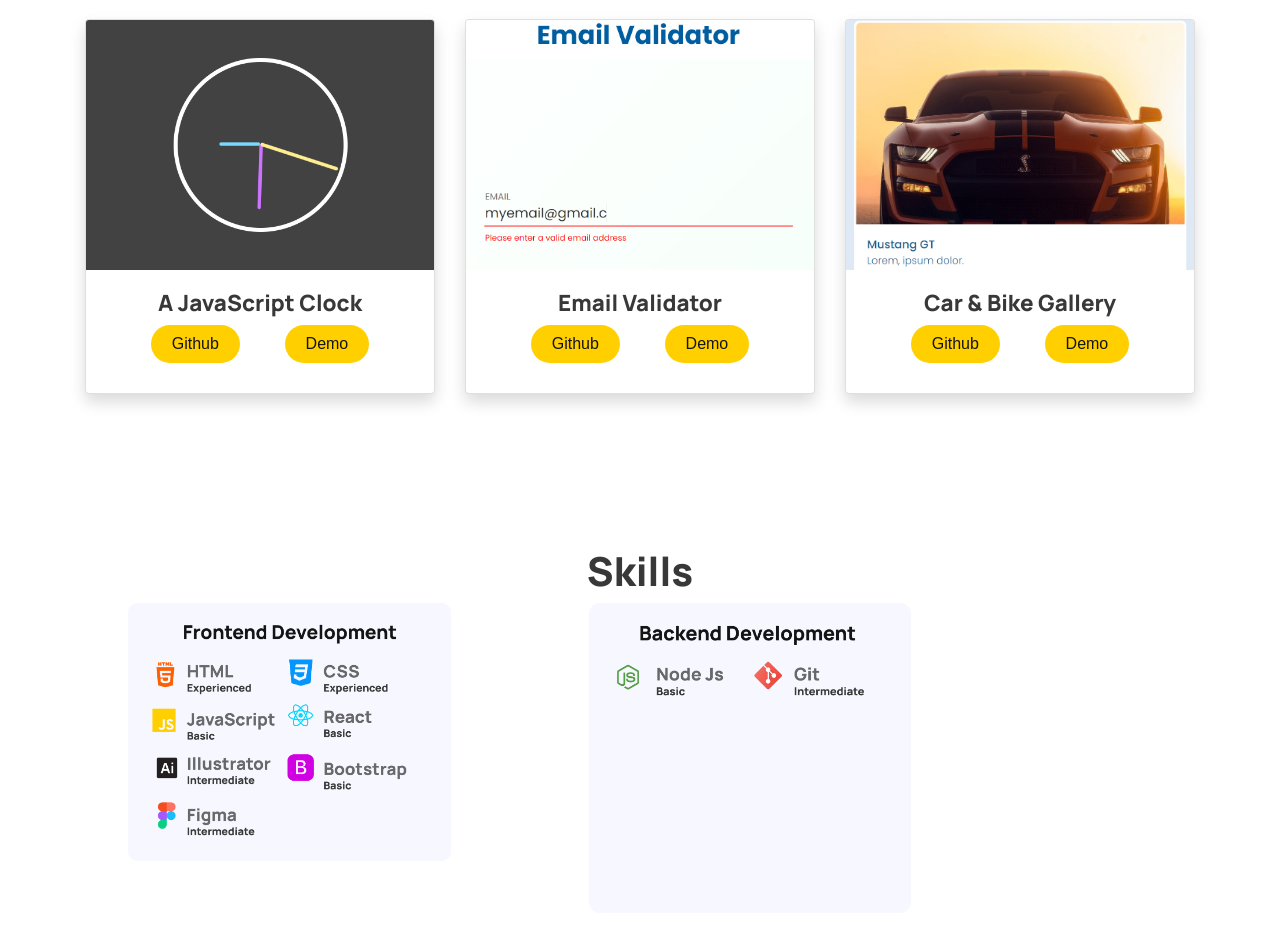
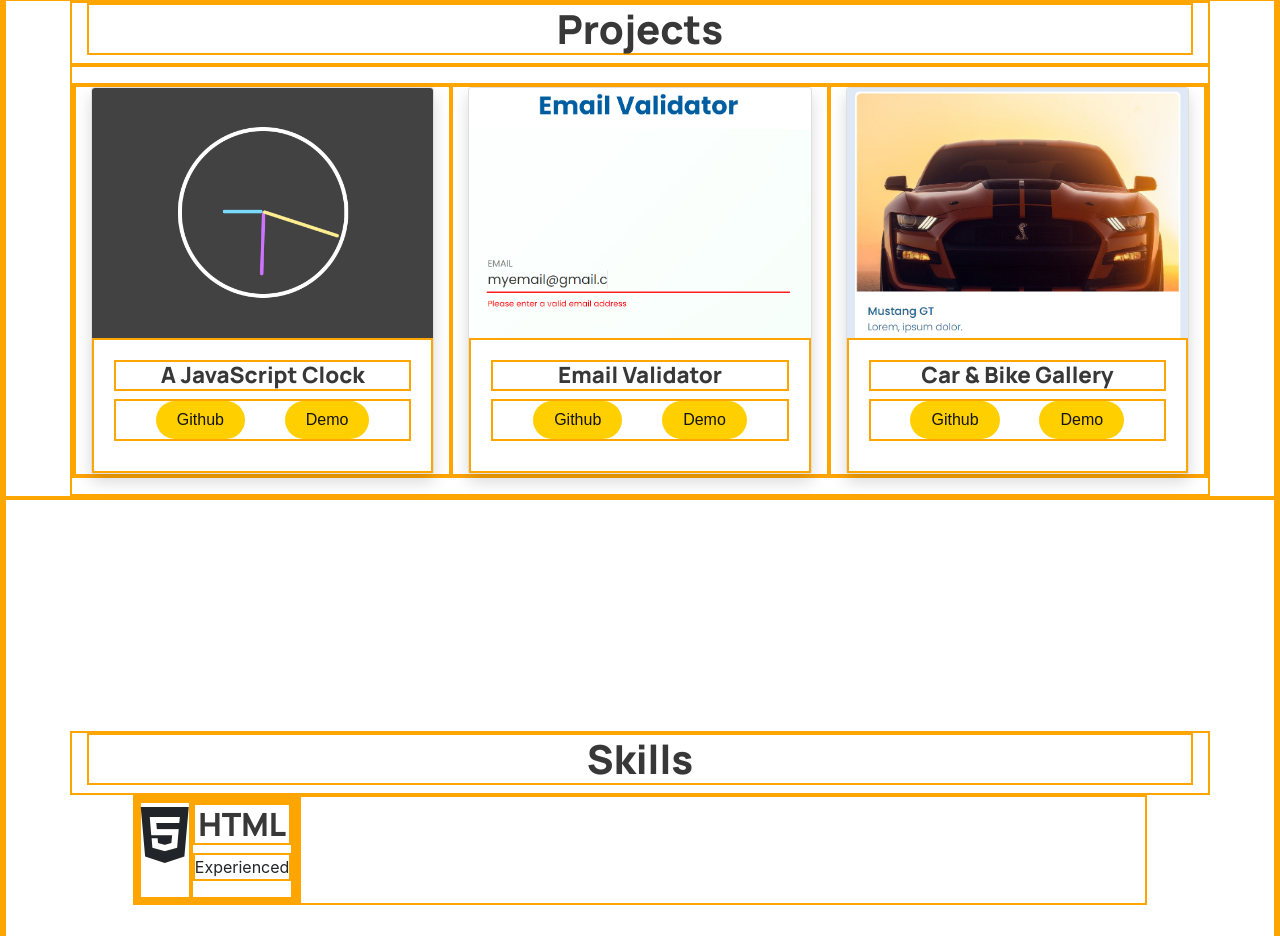
Before and after one commit to Anan-Karanja/Portfolio_Challenge, a plain HTML site: page index.html in a window 1280 px wide. Shown: the part 1204-2140 px from the top of the page. Drawn offline with nearby package versions, Linux system fonts and the light colour scheme; a web font is replaced by a local one.

Commit message:
Update1.5

```diff
--- a/index.html
+++ b/index.html
@@ -49,8 +49,10 @@
                                 class="fa-solid fa-cloud-arrow-down"></i></a>
                     </div>
                     <div class="socials">
-                        <a href="https://github.com/Anan-Karanja"  target="_blank"><i class="fa-brands fa-github"></i></a>
-                        <a href="mailto:anankaranja.n@gmail.com?body=Hello Anan," target="_blank"> <i class="fa-solid fa-envelope"></i></a>
+                        <a href="https://github.com/Anan-Karanja" target="_blank"><i
+                                class="fa-brands fa-github"></i></a>
+                        <a href="mailto:anankaranja.n@gmail.com?body=Hello Anan," target="_blank"> <i
+                                class="fa-solid fa-envelope"></i></a>
                     </div>
                 </div>
             </div>
@@ -160,10 +162,15 @@
         </div>
         <div class="container_fluid">
             <div class="frontend">
-                <img src="./images/Frontend.png" alt="">
+                <article>
+                    <i class="fa-brands fa-html5"></i>
+                    <div>
+                        <h3>HTML</h3>
+                        <P>Experienced</P>
+                    </div>
+                </article>
             </div>
             <div class="backend">
-                <img src="./images/Backend.png" alt="">
             </div>
         </div>
     </section>
--- a/style.css
+++ b/style.css
@@ -17,21 +17,12 @@
     margin: 0;
     padding: 0;
     box-sizing: border-box;
-    /* border: 2px solid orange; */
+    border: 2px solid orange;
 }
 
 html {
     font-size: 16px;
 }
-
-/* body { */
-/* font-family: "Manrope", Arial, Helvetica Neue, Helvetica, sans-serif; */
-/* font-family: "Manjari", Arial, Helvetica Neue, Helvetica, sans-serif;
-    font-family: "Aoboshi One", Arial, Helvetica Neue, Helvetica, sans-serif;
-    font-family: "Montserrat", Arial, Helvetica Neue, Helvetica, sans-serif; */
-/* width: 100vw;
-    height: 100vh; */
-/* } */
 
 /* Navbar */
 header {
@@ -263,6 +254,7 @@ header .sec_parent .logo a {
 
 /* Skills */
 .skills {
+    width: 100%;
     height: 80vh;
     display: flex;
     justify-content: center;
@@ -273,23 +265,25 @@ header .sec_parent .logo a {
 .container_fluid {
     display: flex;
     width: 80%;
-
 }
 
-.container_fluid .frontend {
-    width: 45%;
+.container_fluid article {
+    display: flex;
+    justify-content: center;
+    /* align-items: center; */
 }
 
-.container_fluid .frontend img {
-    width: 70%;
+.container_fluid i {
+    font-size: 4rem;
 }
 
-.container_fluid .backend {
-    width: 45%;
-}
-
-.container_fluid .backend img {
-    width: 70%;
+.container_fluid article h3 {
+    font-family: "Manrope", Arial, Helvetica Neue, Helvetica, sans-serif;
+    font-size: 2rem;
+    font-weight: 800;
+    text-align: center;
+    color: var(--grey);
+    margin-bottom: 8px;
 }
 
 /** BreakPoints **/
@@ -444,6 +438,8 @@ header .sec_parent .logo a {
     /*  */
     .container_fluid {
         flex-direction: column;
+        align-items: center;
+        width: 100%;
     }
 }
 
```
Also changed, not shown: 1 other file.
